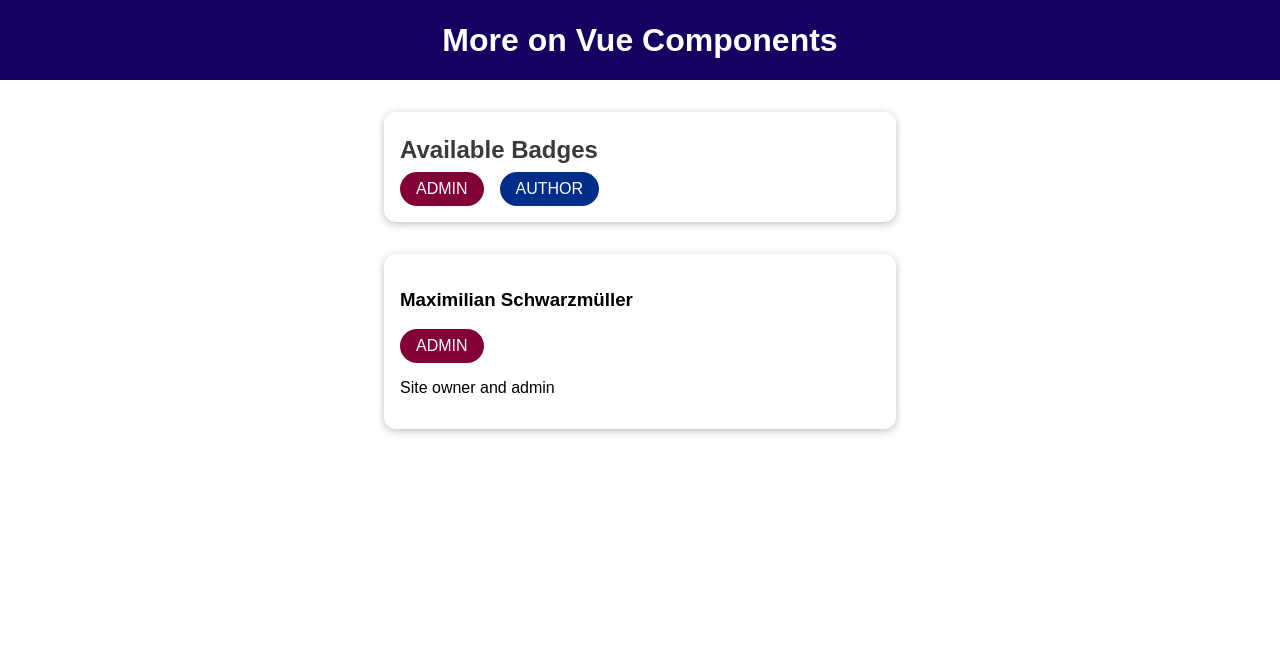
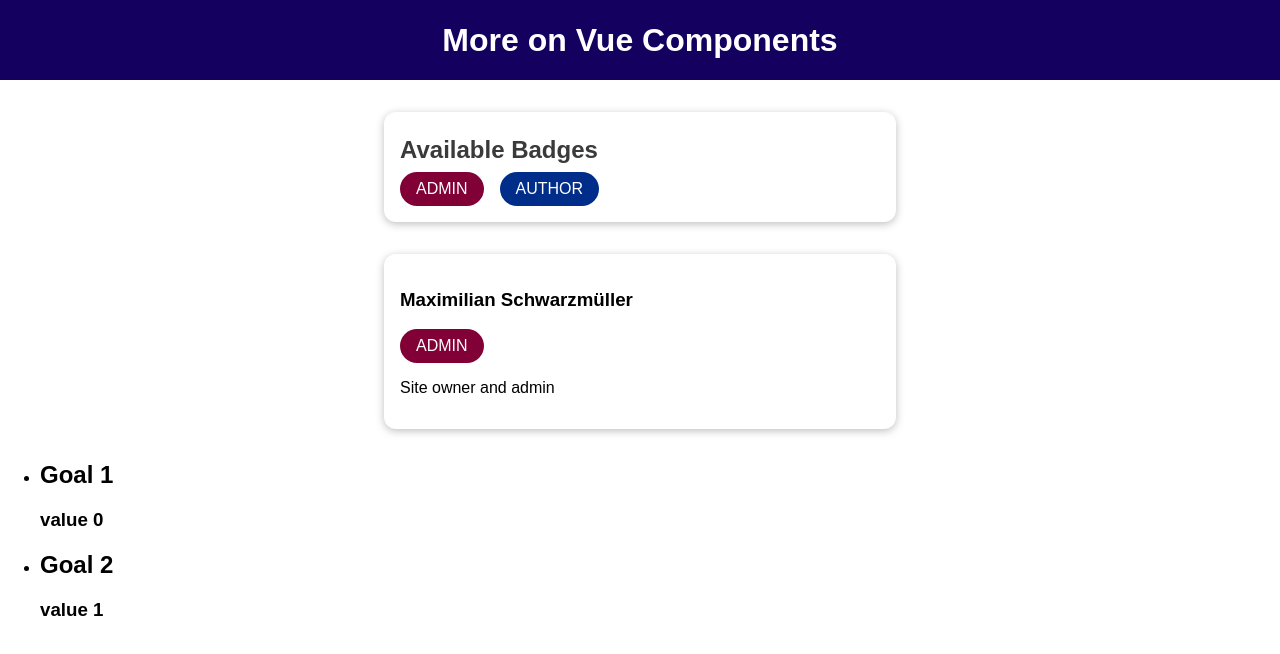
Before and after one commit to YashCompro1/Vue, a Vue app in the folder vue-cli/componentsContd/: page / in a window 1280 px wide. Shown: the top 654 px of the page. Built offline with nearby package versions, Linux system fonts and the light colour scheme.

Commit message:
scoped slots

```diff
--- a/vue-cli/componentsContd/src/App.vue
+++ b/vue-cli/componentsContd/src/App.vue
@@ -3,18 +3,26 @@
     <the-header></the-header>
     <badge-list></badge-list>
     <user-info :full-name="activeUser.name" :info-text="activeUser.description" :role="activeUser.role"></user-info>
+    <course-goals>
+      <template #default="slotProps">
+        <h2>{{ slotProps.data }}</h2>
+        <h3>{{ slotProps.newBind.data }}</h3>
+      </template>
+    </course-goals>
   </div>
 </template>
 
 <script>
 
 import BadgeList from './components/BadgeList.vue';
+import CourseGoals from './components/CourseGoals.vue';
 import TheHeader from './components/TheHeader.vue';
 
 export default {
   components: {
     'the-header': TheHeader,
-    'badge-list': BadgeList
+    'badge-list': BadgeList,
+    'course-goals': CourseGoals
   },
   data() {
     return {
--- /dev/null
+++ b/vue-cli/componentsContd/src/components/CourseGoals.vue
@@ -0,0 +1,17 @@
+<template>
+    <ul>
+        <li v-for="(goal, index) in goals" :key="goal">
+            <slot :data="goal" :newBind="{ data: 'value ' + index }"></slot>
+        </li>
+    </ul>
+</template>
+
+<script>
+export default {
+    data() {
+        return {
+            goals: ['Goal 1', 'Goal 2']
+        }
+    }
+}
+</script>
```
